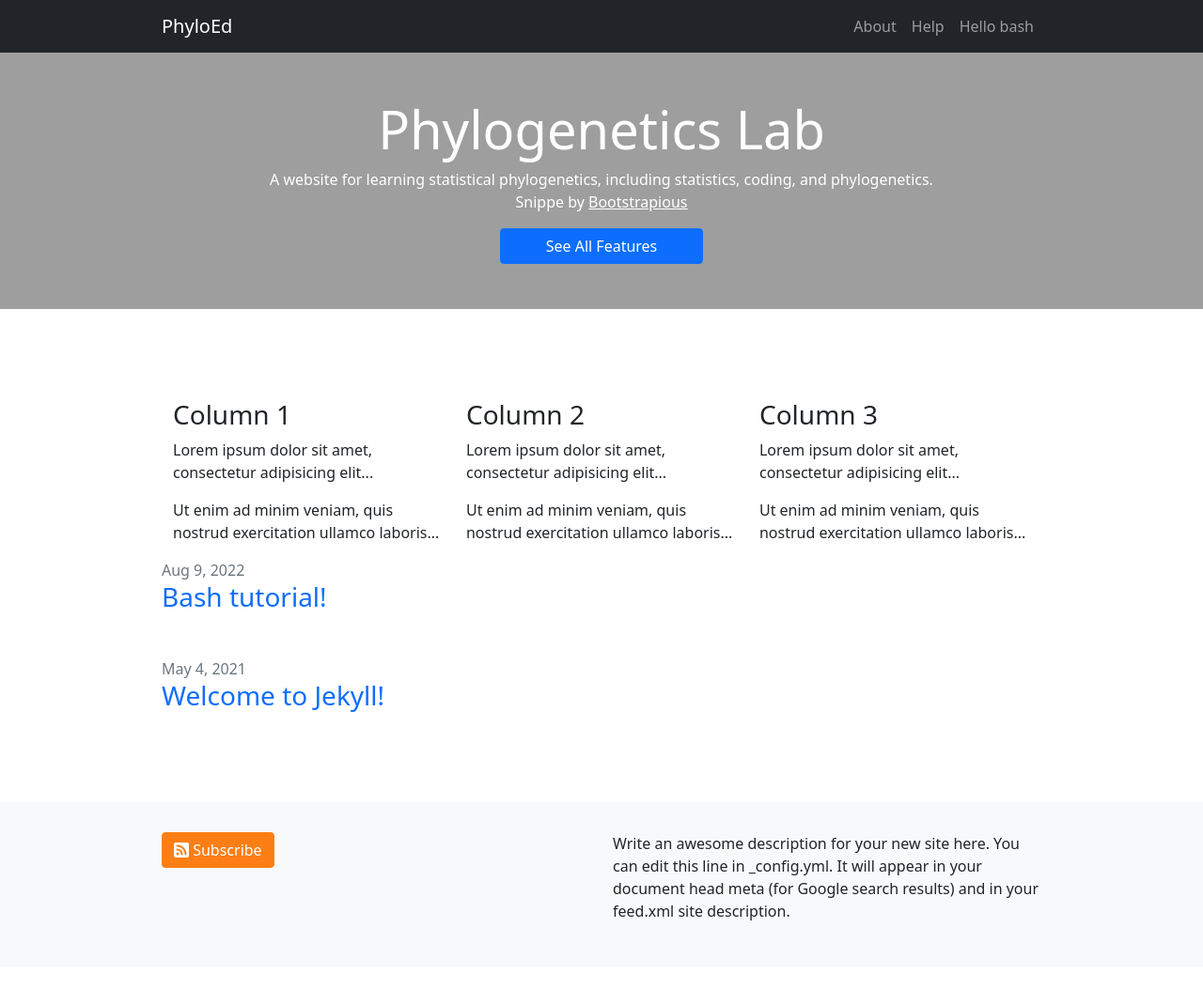
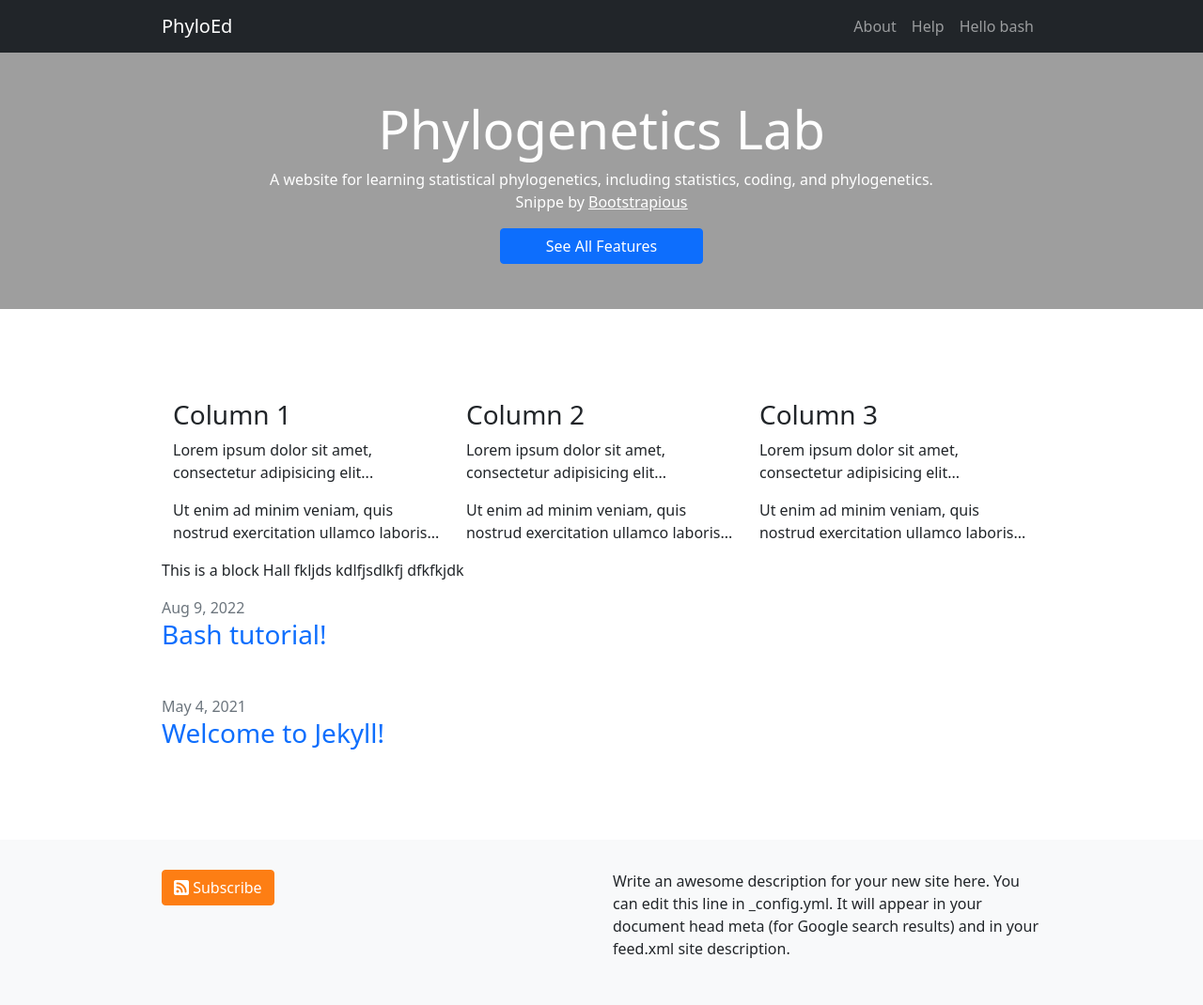
Before and after one commit to lliu1871/PhyEd, a Jekyll site: the page built from index.markdown, in a window 1280 px wide. Shown: the whole page at 94% size. Built offline with Jekyll 4.4.1, drawn with Linux system fonts in a browser that asks for light colours; before the commit the page ends 1030 px from its top, so only the background shows below that.

Commit message:
Update index.markdown

```diff
--- a/index.markdown
+++ b/index.markdown
@@ -23,3 +23,8 @@ layout: home
     </div>
   </div>
 </div>
+
+> This is a block
+> Hall fkljds
+> kdlfjsdlkfj
+> dfkfkjdk
```
